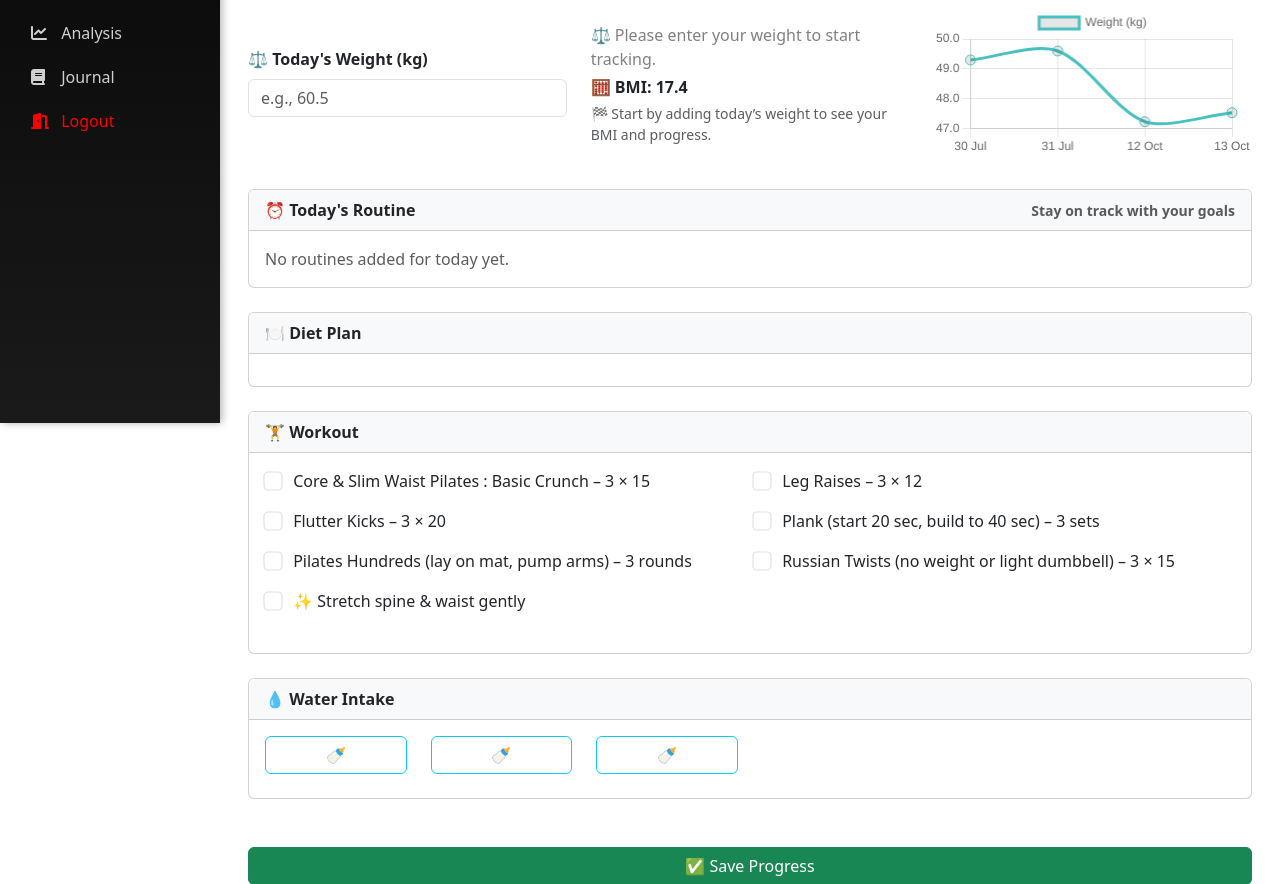
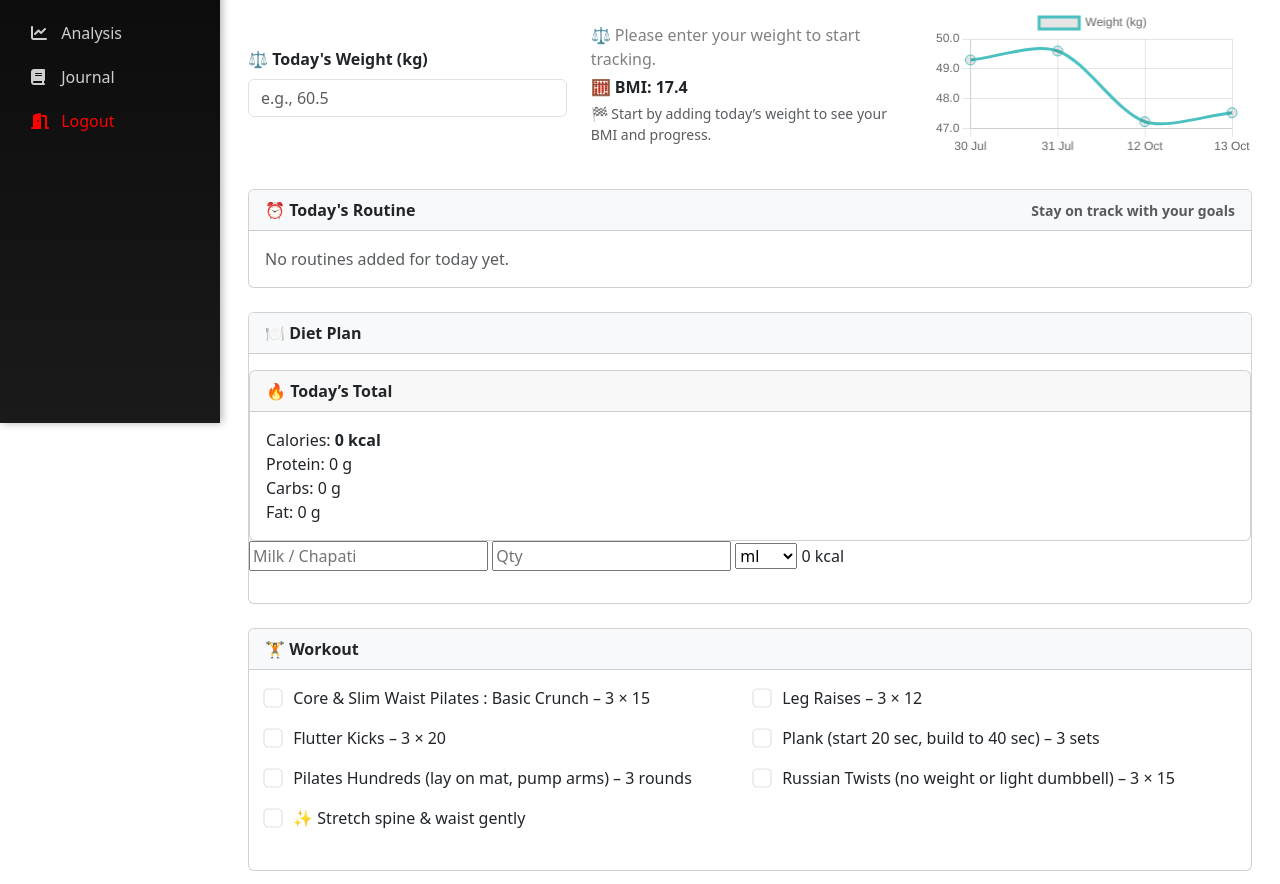
Before and after one commit to priyankaaurade1/fittrackme, a Django app: page /fit/ in a window 1280 px wide. Shown: the part 377-1261 px from the top of the page. Run offline with Django 5.2, Linux system fonts and the light colour scheme; a user stored in the database is signed in; data comes from the database, SQL or seed files in the repository; both versions use the stored data as it was after the commit.

Commit message:
colorie api - in progress

```diff
--- a/fit/models.py
+++ b/fit/models.py
@@ -97,3 +97,16 @@ class DailyJournal(models.Model):
 
     def __str__(self):
         return f"{self.user.username} - {self.date}"
+
+class FoodItem(models.Model):
+    name = models.CharField(max_length=100, unique=True)
+    aliases = models.JSONField(default=list, blank=True)
+    calories_per_100g = models.FloatField()
+    protein_per_100g = models.FloatField()
+    carbs_per_100g = models.FloatField()
+    fat_per_100g = models.FloatField()
+
+class FoodUnit(models.Model):
+    food = models.ForeignKey(FoodItem, on_delete=models.CASCADE)
+    unit = models.CharField(max_length=20)  # g, piece, cup, tbsp, ml
+    grams_equivalent = models.FloatField()
--- a/fit/templates/dashboard.html
+++ b/fit/templates/dashboard.html
@@ -233,6 +233,29 @@
 <!-- 🍽️ Diet Plan (Same layout as Workout) -->
 <div class="card mb-4">
   <div class="card-header bg-light fw-bold">🍽️ Diet Plan</div>
+      <div class="card mt-3">
+        <div class="card-header fw-bold">🔥 Today’s Total</div>
+        <div class="card-body">
+          Calories: <strong><span id="totalCalories">0</span> kcal</strong><br>
+          Protein: <span id="totalProtein">0</span> g<br>
+          Carbs: <span id="totalCarbs">0</span> g<br>
+          Fat: <span id="totalFat">0</span> g
+        </div>
+      </div>
+
+      <div class="food-row">
+        <input type="text" class="food-name" placeholder="Milk / Chapati">
+        <input type="number" class="food-qty" placeholder="Qty">
+        <select class="food-unit">
+          <option value="ml">ml</option>
+          <option value="g">g</option>
+          <option value="piece">piece</option>
+          <option value="tbsp">tbsp</option>
+        </select>
+
+        <span class="food-calories">0 kcal</span>
+      </div>
+
   <div class="card-body">
 
     <div class="row row-cols-1 row-cols-md-2 g-3">
@@ -565,4 +588,55 @@ document.addEventListener("DOMContentLoaded", () => {
   setInterval(updateAll, 1000);
 });
 </script>
+<script>
+async function calculateFood(row) {
+  const food = row.querySelector(".food-name").value;
+  const qty = row.querySelector(".food-qty").value;
+  const unit = row.querySelector(".food-unit").value;
+
+  if (!food || !qty) return;
+
+  const res = await fetch("/api/calculate-food/", {
+    method: "POST",
+    headers: {"Content-Type": "application/json"},
+    body: JSON.stringify({ food, quantity: qty, unit })
+  });
+
+  if (!res.ok) return;
+
+  const data = await res.json();
+  row.dataset.calories = data.calories;
+  row.dataset.protein = data.protein;
+  row.dataset.carbs = data.carbs;
+  row.dataset.fat = data.fat;
+
+  row.querySelector(".food-calories").innerText =
+    `${data.calories} kcal`;
+
+  updateTotals();
+}
+
+function updateTotals() {
+  let total = { calories: 0, protein: 0, carbs: 0, fat: 0 };
+
+  document.querySelectorAll(".food-row").forEach(row => {
+    total.calories += parseFloat(row.dataset.calories || 0);
+    total.protein += parseFloat(row.dataset.protein || 0);
+    total.carbs += parseFloat(row.dataset.carbs || 0);
+    total.fat += parseFloat(row.dataset.fat || 0);
+  });
+
+  document.getElementById("totalCalories").innerText = total.calories.toFixed(1);
+  document.getElementById("totalProtein").innerText = total.protein.toFixed(1);
+  document.getElementById("totalCarbs").innerText = total.carbs.toFixed(1);
+  document.getElementById("totalFat").innerText = total.fat.toFixed(1);
+}
+
+document.addEventListener("input", e => {
+  if (e.target.closest(".food-row")) {
+    calculateFood(e.target.closest(".food-row"));
+  }
+});
+</script>
+
 {% endblock %}
--- a/fit/urls.py
+++ b/fit/urls.py
@@ -23,5 +23,7 @@ urlpatterns = [
     path("journal/delete/<int:entry_id>/", views.delete_journal, name="delete_journal"),
     path('delete-diet-item/', views.delete_diet_item, name='delete_diet_item'),
     path('delete-workout-item/', views.delete_workout_item, name='delete_workout_item'),
+    # urls.py
+    path("api/calculate-food/", views.calculate_food, name="calculate_food"),
 
 ]
--- a/fit/views.py
+++ b/fit/views.py
@@ -857,3 +857,37 @@ def delete_journal(request, entry_id):
         entry.delete()
         messages.success(request, "🗑️ Journal deleted successfully!")
     return redirect("journal_view")
+
+# views.py
+from django.http import JsonResponse
+from django.views.decorators.http import require_POST
+from django.views.decorators.csrf import csrf_exempt
+
+@csrf_exempt
+@require_POST
+def calculate_food(request):
+    data = json.loads(request.body)
+
+    food_name = data.get("food")
+    quantity = float(data.get("quantity"))
+    unit = data.get("unit")
+
+    # find food (name or alias)
+    food = FoodItem.objects.filter(
+        Q(name__iexact=food_name) |
+        Q(aliases__icontains=food_name)
+    ).first()
+
+    if not food:
+        return JsonResponse({"error": "Food not found"}, status=404)
+
+    unit_obj = FoodUnit.objects.get(food=food, unit=unit)
+    grams = quantity * unit_obj.grams_equivalent
+    factor = grams / 100
+
+    return JsonResponse({
+        "calories": round(food.calories_per_100g * factor, 1),
+        "protein": round(food.protein_per_100g * factor, 1),
+        "carbs": round(food.carbs_per_100g * factor, 1),
+        "fat": round(food.fat_per_100g * factor, 1),
+    })
```
Also changed, not shown: db.sqlite3, fit/migrations/0018_fooditem_foodunit.py (added).
